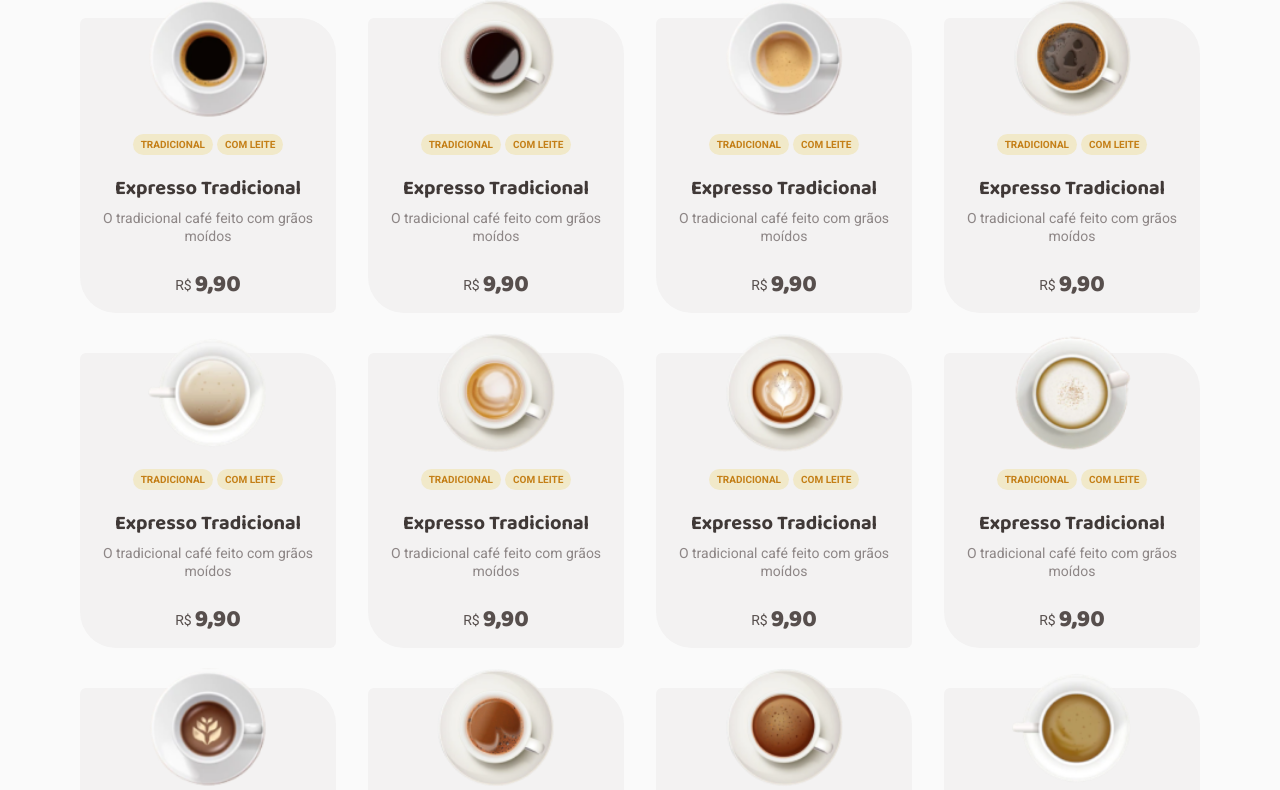
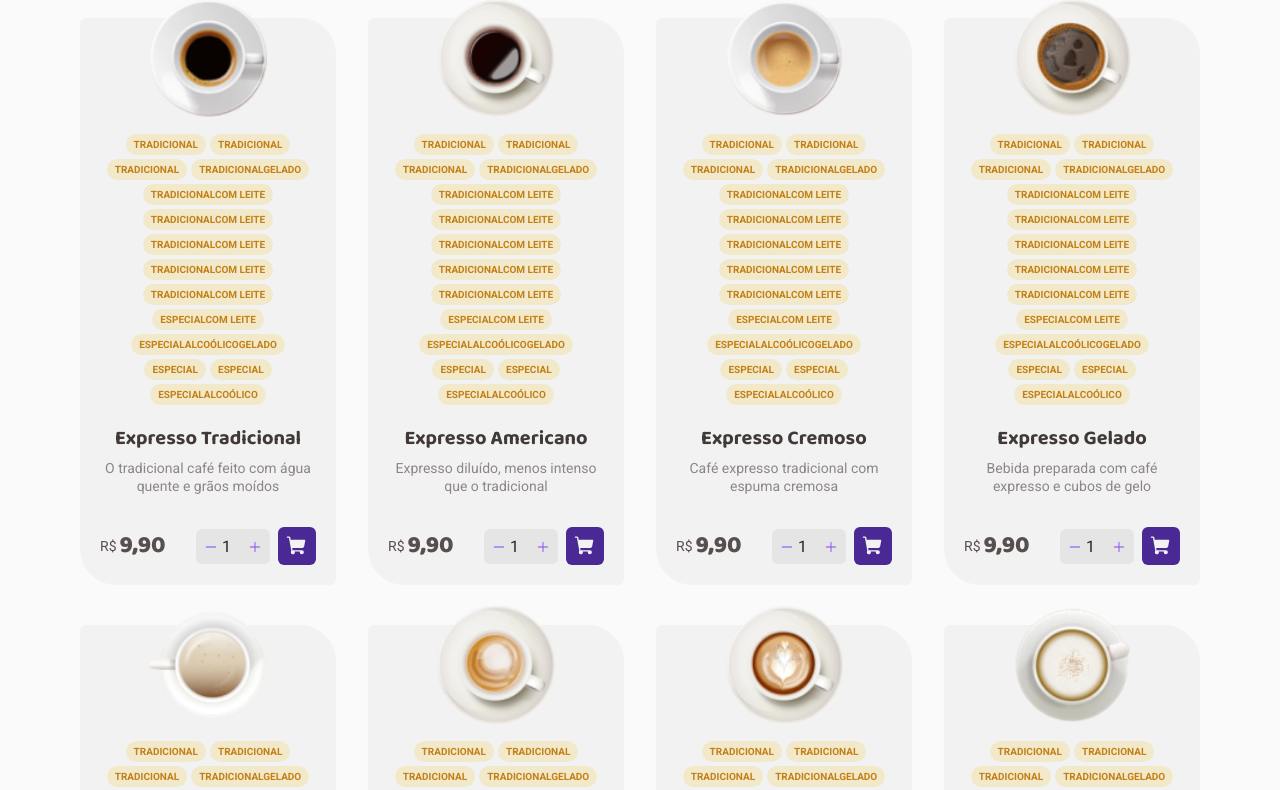
Before and after one commit to GabrielMatoss/CoffeeHouse, a React (Vite) app: page / in a window 1280 px wide. Shown: the part 760-1550 px from the top of the page. Built offline with nearby package versions, Linux system fonts and the light colour scheme.

Commit message:
feat(coffeecard): add component QuantityInput and WrapperContainer

```diff
--- a/src/pages/Home/components/CoffeeCard/index.tsx
+++ b/src/pages/Home/components/CoffeeCard/index.tsx
@@ -1,4 +1,5 @@
 import {
+  AddCartWrapper,
     CardFooter,
   CoffeeCardContainer,
   DescriptionCoffee,
@@ -6,6 +7,8 @@ import {
   Tags,
 } from "./styles";
 import { listCoffee } from "../../../../utils/CoffeeData";
+import { QuantityInput } from "../../../../components/QuantityInput";
+import { ShoppingCart } from "phosphor-react";
 export function CoffeeCard() {
   return (
     <>
@@ -15,18 +18,27 @@ export function CoffeeCard() {
             <img src={e.src} alt="" />
 
             <Tags>
-              <span>Tradicional</span>
-              <span>Com leite</span>
+           {
+            listCoffee.map((teste) => {
+             return <span key={`${teste.name}${teste.tags}`}>{teste.tags}</span>
+            })
+           }
             </Tags>
 
-            <NameCoffee>Expresso Tradicional</NameCoffee>
-            <DescriptionCoffee>O tradicional café feito com grãos moídos</DescriptionCoffee>
+            <NameCoffee>{e.name}</NameCoffee>
+            <DescriptionCoffee>{e.description}</DescriptionCoffee>
 
             <CardFooter>
               <div>
                 <span>R$</span>
                 <p>9,90</p>
               </div>
+              <AddCartWrapper>
+                <QuantityInput />
+                <button>
+                  <ShoppingCart size={22} weight="fill"/>
+                </button>
+              </AddCartWrapper>
             </CardFooter>
           </CoffeeCardContainer>
         );
--- a/src/pages/Home/components/CoffeeCard/styles.ts
+++ b/src/pages/Home/components/CoffeeCard/styles.ts
@@ -69,8 +69,9 @@ export const DescriptionCoffee = styled.p`
 
 export const CardFooter = styled.div`
   width: 100%;
+  display: flex;
   align-items: center;
-  justify-content: center;
+  justify-content: space-between;
 
   > div {
     display: flex;
@@ -94,3 +95,25 @@ export const CardFooter = styled.div`
     }
   }
 `;
+
+export const AddCartWrapper = styled.div`
+  width: 7.5rem;
+
+  > button {
+    width: 2.375rem;
+    height: 2.375rem;
+    border: none;
+    display: flex;
+    align-items: center;
+    justify-content: center;
+    background: ${({ theme }) => theme.colors["purple-dark"]};
+    color: ${({ theme }) => theme.colors["base-card"]};
+    border-radius: 6px;
+    margin-left: 0.3rem;
+    transition: .4s;
+
+    &:hover {
+      background: ${({ theme }) => theme.colors.purple};
+    }
+  }
+`;
```
